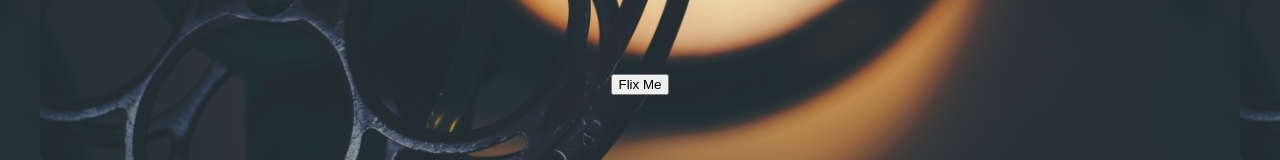
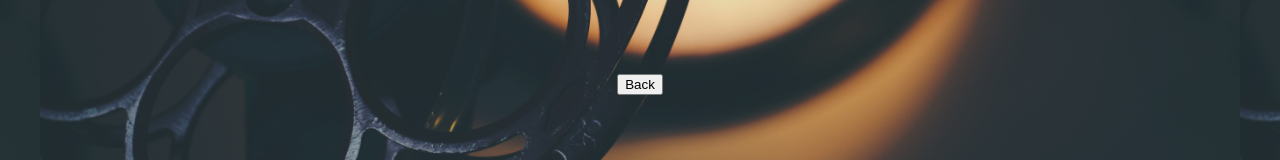
Before and after one commit to MSGDevelopers/netflix-app, a React (Create React App) app: page / in a window 1280 px wide. Both pictures are taken after a click on the button "Flix Me". Shown: the part 513-673 px from the top of the page. Built offline with nearby package versions, Linux system fonts and the light colour scheme.

Commit message:
Added results page

```diff
--- a/src/views/home/HomePage.tsx
+++ b/src/views/home/HomePage.tsx
@@ -2,6 +2,7 @@ import { useEffect, useState } from 'react';
 import './HomePage.scss';
 import { backgroundImages } from '../../utils/constants';
 import MovieFilter from './MovieFilter';
+import Results from './Results';
 
 const HomePage = () => {
   // State variable + function that is built-in from React (We declare our bgImage variable here)
@@ -24,6 +25,10 @@ const HomePage = () => {
     setShowResults(true);
   };
 
+  const resetResults = () => {
+    setShowResults(false);
+  };
+
   // Initial function that will run only once (kicks off the background change)
   useEffect(() => {
     changeBackground();
@@ -41,7 +46,11 @@ const HomePage = () => {
             {showResults ? 'Watch this now!' : 'What to watch?'}
           </p>
         </header>
-        <MovieFilter onFilterClick={() => displayResults()}></MovieFilter>
+        {!showResults ? (
+          <MovieFilter onFilterClick={() => displayResults()}></MovieFilter>
+        ) : (
+          <Results onButtonClick={() => resetResults()}></Results>
+        )}
       </section>
     </div>
   );
--- /dev/null
+++ b/src/views/home/Results.tsx
@@ -0,0 +1,15 @@
+import './Results.scss';
+
+interface Props {
+  onButtonClick: () => void;
+}
+
+const Results = ({ onButtonClick }: Props) => {
+  return (
+    <div>
+      <button onClick={onButtonClick}>Back</button>
+    </div>
+  );
+};
+
+export default Results;
```
Also changed, not shown: src/views/home/Results.scss (added).
